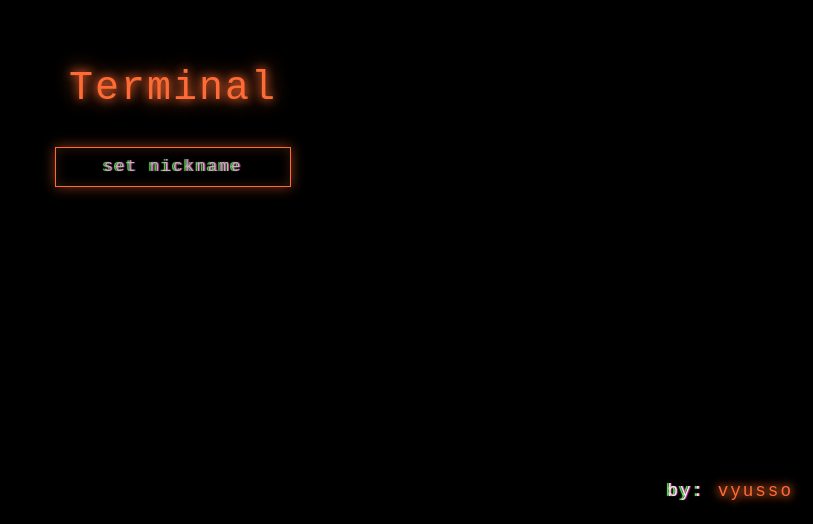
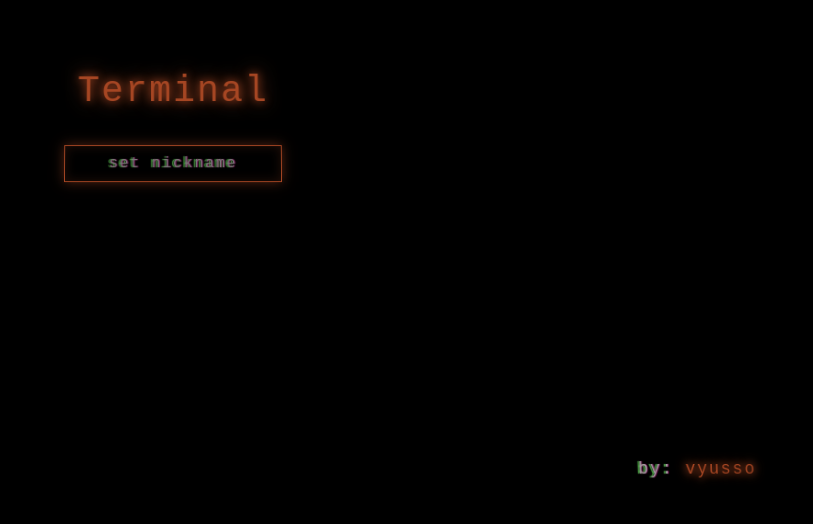
Before and after one commit to vyusso/terminal, a Next.js app: page / in a window 1280 px wide. Shown: the part 276-800 px from the top of the page, without its empty margins (467-1280 px from the left). Built offline with nearby package versions, Linux system fonts and the light colour scheme.

Commit message:
tried adding a crt curve and shadow effect, it turned out pretty shit but i tried, comparison in z-comparison folder in root

```diff
--- a/app/globals.css
+++ b/app/globals.css
@@ -15,6 +15,70 @@ html {
   animation-name: textflicker;
   animation-iteration-count: infinite;
   animation-direction: alternate;
+}
+
+/* CRT Curved Screen Effect */
+html {
+  overflow: hidden;
+  width: 100vw;
+  height: 100vh;
+}
+
+body {
+  transform: perspective(800px) rotateX(3deg) scale(0.92);
+  transform-origin: center center;
+  overflow: hidden;
+  width: 100vw;
+  height: 100vh;
+  position: relative;
+}
+
+/* Ensure all fixed elements are affected by the transform */
+.clock,
+.audio-control {
+  transform: perspective(800px) rotateX(3deg) scale(0.92);
+  transform-origin: center center;
+}
+
+/* CRT Curved Corners Effect */
+body::before {
+  content: "";
+  position: fixed;
+  top: 0;
+  left: 0;
+  width: 100vw;
+  height: 100vh;
+  background: radial-gradient(
+      ellipse 200px 200px at 0% 0%,
+      transparent 0%,
+      transparent 90%,
+      rgba(0, 0, 0, 0.03) 97%,
+      rgba(0, 0, 0, 0.1) 100%
+    ),
+    radial-gradient(
+      ellipse 200px 200px at 100% 0%,
+      transparent 0%,
+      transparent 90%,
+      rgba(0, 0, 0, 0.03) 97%,
+      rgba(0, 0, 0, 0.1) 100%
+    ),
+    radial-gradient(
+      ellipse 200px 200px at 0% 100%,
+      transparent 0%,
+      transparent 90%,
+      rgba(0, 0, 0, 0.03) 97%,
+      rgba(0, 0, 0, 0.1) 100%
+    ),
+    radial-gradient(
+      ellipse 200px 200px at 100% 100%,
+      transparent 0%,
+      transparent 90%,
+      rgba(0, 0, 0, 0.03) 97%,
+      rgba(0, 0, 0, 0.1) 100%
+    );
+  pointer-events: none;
+  z-index: 9999;
+  box-shadow: inset 0 0 80px rgba(0, 0, 0, 0.4), 0 0 30px rgba(0, 0, 0, 0.7);
 }
 
 /* Terminal Styles */
@@ -194,7 +258,7 @@ a {
 @media screen and (min-width: 600px) {
   body {
     margin-left: 0em;
-    margin-right: 2em;
+    margin-right: 0em;
   }
 }
 
```
Also changed, not shown: z-comparison/with-crt.png (added), z-comparison/without-crt.png (added).
